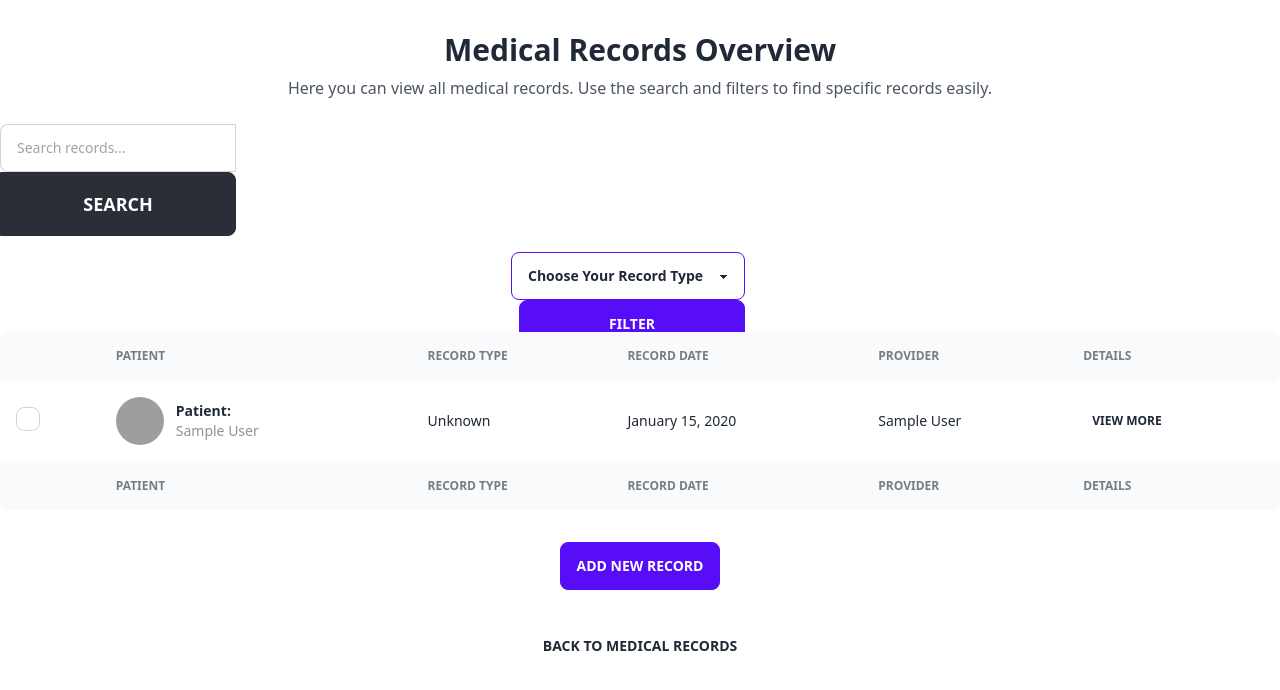
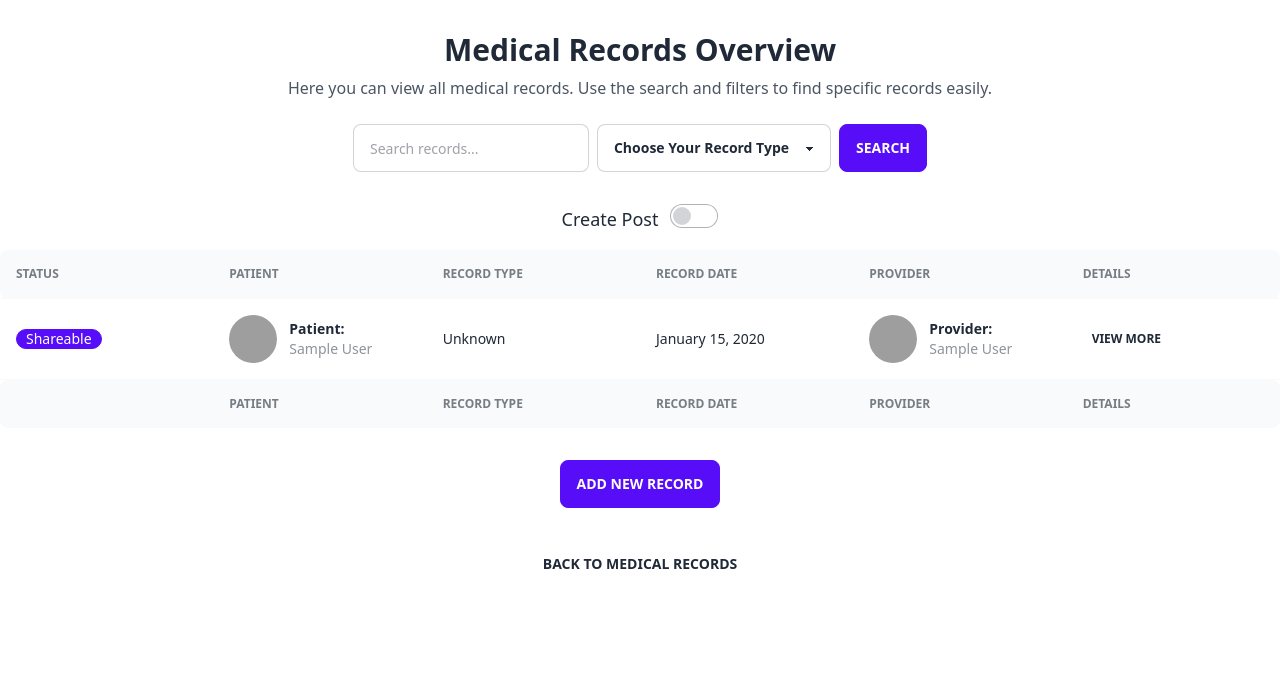
Before and after one commit to JJohnson606/CareClan, a Rails app: page /medical_records in a window 1280 px wide. Shown: the part 64-754 px from the top of the page. Run offline with Rails 7, Linux system fonts and the light colour scheme; tables that the repository leaves empty hold one stand-in row (values such as "Sample post"); style sheets or scripts are compiled from the project's sources; some libraries are stand-ins or nearby versions; grey boxes are pictures that could not be loaded.

Commit message:
Adjusted Search/Filter for Medical Records Index. Also, Added Share Toggle With Javascript.

```diff
--- a/app/views/medical_records/index.html.erb
+++ b/app/views/medical_records/index.html.erb
@@ -9,30 +9,35 @@
 
 <!-- Search and Filter Bar with DaisyUI -->
 <div class="flex flex-wrap gap-4 justify-center mb-8">
-  <div class="input-group">
-    <%= form_tag medical_records_path, method: :get, class: "form-control" do %>
-      <%= text_field_tag :search, params[:search], placeholder: "Search records...", class: "textarea textarea-bordered" %>
-      <button type="submit" class="btn btn-xs sm:btn-sm md:btn-md lg:btn-lg btn-active">Search</button>
-    <% end %>
-  </div>
+  <%= form_tag medical_records_path, method: :get, class: "flex gap-2" do %>
+    <%= text_field_tag :search, params[:search], placeholder: "Search records...", class: "input input-bordered" %>
 
-  <div class="select-md select-primary">
-    <%= form_tag medical_records_path, method: :get, class: "form-control" do %>
-      <%= select_tag :record_type, options_for_select(["Choose Your Record Type", "Treatment Plan", "Diagnosis", "Lab Results", "Vaccination Records", "Progress Notes", "Prescription", "Imaging", "All Record Types"], params[:record_type]), class: "select select-primary" %>
-      <%= submit_tag 'Filter', class: "btn btn-primary ml-2" %>
-    <% end %>
-  </div>
+    <%= select_tag :record_type, options_for_select(["Choose Your Record Type", "Treatment Plan", "Diagnosis", "Lab Results", "Vaccination Records", "Progress Notes", "Prescription", "Imaging", "All Record Types"].zip(["", "treatment_plan", "diagnosis", "lab_results", "vaccination_records", "progress_notes", "prescription", "imaging", ""]), selected: params[:record_type], include_blank: true), class: "select select-bordered" %>
+
+    <%= submit_tag 'Search', class: "btn btn-primary" %>
+  <% end %>
 </div>
 
+
+<!-- Toggle Switch -->
+<div class="flex justify-center mb-4">
+  <label class="flex items-center cursor-pointer">
+    <div class="mr-3 text-lg">Create Post</div>
+    <div class="relative">
+      <!-- Use 'class' instead of 'className' for HTML -->
+      <input type="checkbox" id="postToggle" class="toggle custom-toggle bg-emerald-500 hover:bg-emerald-700 border-emerald-500" />
+    </div>
+  </label>
+</div>
 
 
 <!-- Medical Records Table -->
 <div class="overflow-x-auto">
-  <table class="table w-full">
+  <table class="table w-full table-fixed" id="medicalRecordsTable">
     <!-- head -->
     <thead>
       <tr>
-        <th></th>
+        <th>Status</th>
         <th>Patient</th>
         <th>Record Type</th>
         <th>Record Date</th>
@@ -45,10 +50,8 @@
       <% @medical_records.each do |medical_record| %>
         <tr>
           <td>
-            <label>
-              <input type="checkbox" class="checkbox" />
-            </label>
-          </td>
+         <div class="badge badge-primary">Shareable</div>
+         </td>
           <td>
             <div class="flex items-center gap-3">
               <div class="avatar">
@@ -68,9 +71,26 @@
              </td>
           <td><%= medical_record.record_type&.titleize || 'Unknown' %></td>
           <td><%= medical_record.record_date&.strftime("%B %d, %Y") || 'N/A' %></td>
-          <td><%= medical_record.creator.name %></td>
           <td>
-            <%= link_to 'View More', medical_record, class: 'btn btn-ghost btn-xs' %>
+            <div class="flex items-center gap-3">
+              <div class="avatar">
+                <div class="mask mask-squircle w-12 h-12">
+                  <% if medical_record.creator.profile_picture? %>
+                    <%= image_tag medical_record.creator.profile_picture, class: "w-full h-full object-cover rounded-full" %>
+                  <% else %>
+                    <img src="/default-profile-picture.jpg" alt="Default Profile Picture" class="w-full h-full object-cover rounded-full">
+                  <% end %>
+                </div>
+              </div>
+              <div>
+                <div class="font-bold">Provider:</div>
+                <div class="text-sm opacity-50"><%= medical_record.creator.name %></div>
+              </div>
+            </div>
+
+           </td>
+          <td class="action-cell">
+          <%= link_to 'View More', medical_record, class: 'btn btn-ghost btn-xs view-more-btn', data: {recordId: medical_record.id} %>
           </td>
         </tr>
       <% end %>
@@ -108,3 +128,66 @@
 <div class="text-center mt-8 mb-8">
   <%= link_to 'Back to Medical Records', medical_records_path, class: "btn btn-ghost" %>
 </div>
+
+<script>
+document.addEventListener("DOMContentLoaded", function() {
+  const toggle = document.getElementById('postToggle');
+  const selectColumns = document.querySelectorAll('.select-column');
+  const table = document.getElementById('medicalRecordsTable');
+
+  // Function to show select columns
+  function showSelectColumns() {
+  selectColumns.forEach(column => column.classList.remove('hidden-placeholder'));  // Show the column
+  }
+
+  // Function to hide select columns
+  function hideSelectColumns() {
+   selectColumns.forEach(column => column.classList.add('hidden-placeholder'));// Hide the column
+  }
+
+  // Initially hide the select columns
+  hideSelectColumns();
+
+  toggle.addEventListener('change', function() {
+    if (this.checked) {
+      showSelectColumns();
+      changeButtonsToSharePost();
+    } else {
+      hideSelectColumns();
+      revertButtonsToViewMore();
+    }
+  });
+
+  function changeButtonsToSharePost() {
+    const buttons = table.querySelectorAll('.view-more-btn');
+    buttons.forEach(function(button) {
+      button.textContent = 'Share Post';
+      // Remove 'btn-ghost' and add 'btn-active' and 'btn-primary'
+      button.classList.remove('btn-ghost');
+      button.classList.add('btn-active', 'btn-primary');
+      // Update the button's click event or link to share the post
+      button.addEventListener('click', function(event) {
+        event.preventDefault();
+        const recordId = this.dataset.recordId;
+        // Implement the logic to share the post for the selected medical record
+        console.log('Share post for record:', recordId);
+      });
+    });
+  }
+
+  function revertButtonsToViewMore() {
+    const buttons = table.querySelectorAll('.view-more-btn');
+    buttons.forEach(function(button) {
+      button.textContent = 'View More';
+      // Remove 'btn-active' and 'btn-primary', add 'btn-ghost'
+      button.classList.remove('btn-active', 'btn-primary');
+      button.classList.add('btn-ghost');
+      // Update the button's link back to the original view more link
+      const recordId = button.dataset.recordId;
+      button.href = `/medical_records/${recordId}`;
+    });
+  }
+});
+
+
+</script>
```
